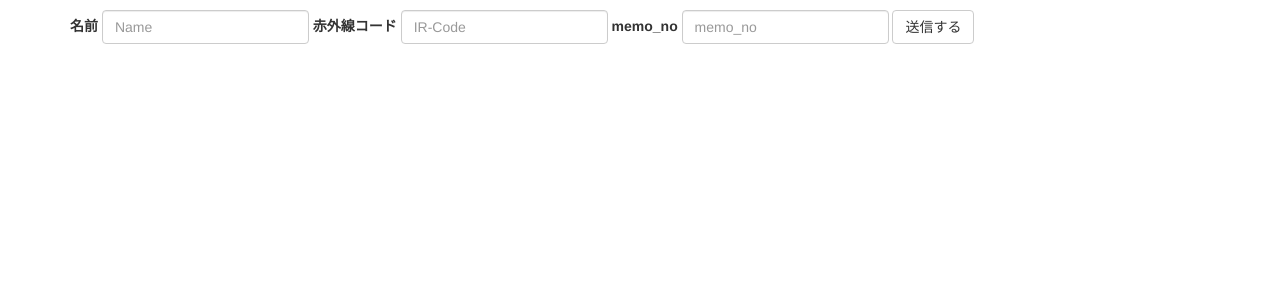
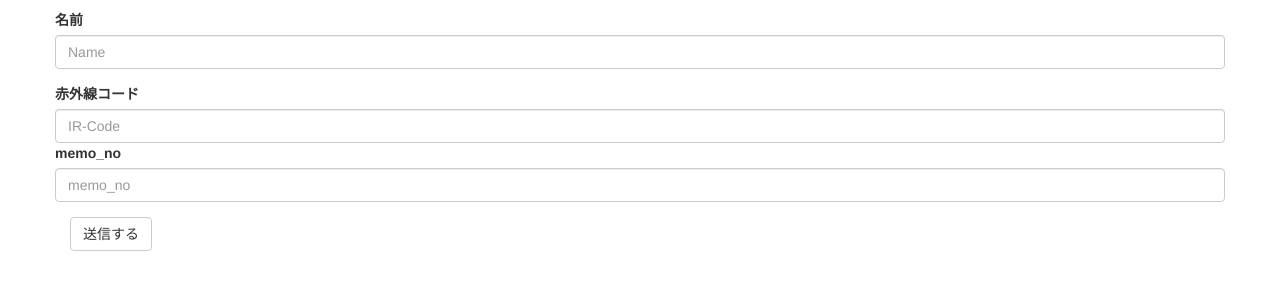
Before and after one commit to forest1102/pythonIRServer, a Flask app: page / in a window 1280 px wide. Shown: the top 300 px of the page. Run offline with Flask 2, Linux system fonts and the light colour scheme; some libraries are stand-ins or nearby versions.

Commit message:
fix style

```diff
--- a/templates/index.html
+++ b/templates/index.html
@@ -7,7 +7,7 @@
 		<div class="row">
 			<div class="col-md-12">
 
-				<form id="addIRCode" class="form-inline">
+				<form id="addIRCode" class="form-horizontal">
 					<div class="form-group">
 						<label for="name">名前</label>
 						<input type="text" class="form-control" id="name" name="name" placeholder="Name">
```
